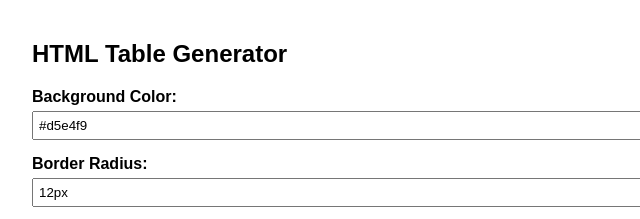
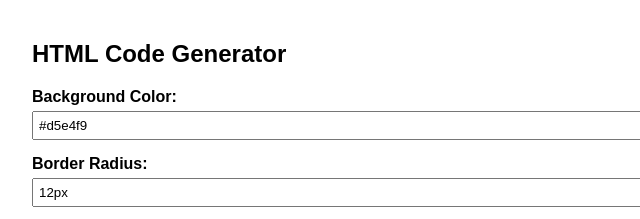
Before and after one commit to hs-ng/ms-code-generator, a plain HTML site: page index.html in a window 1280 px wide. Shown: the top 219 px of the page, 258-898 px from the left. Drawn offline with Linux system fonts and the light colour scheme.

Commit message:
Update index.html

```diff
--- a/index.html
+++ b/index.html
@@ -37,7 +37,7 @@
   <a href="https://www.htmltables.io/" target="_blank">Go to Table Generator</a>
 </div>
      -->
-  <h2>HTML Table Generator</h2>
+  <h2>HTML Code Generator</h2>
 
   <label>Background Color:</label>
   <input type="text" id="bgColor" value="#d5e4f9">
```
